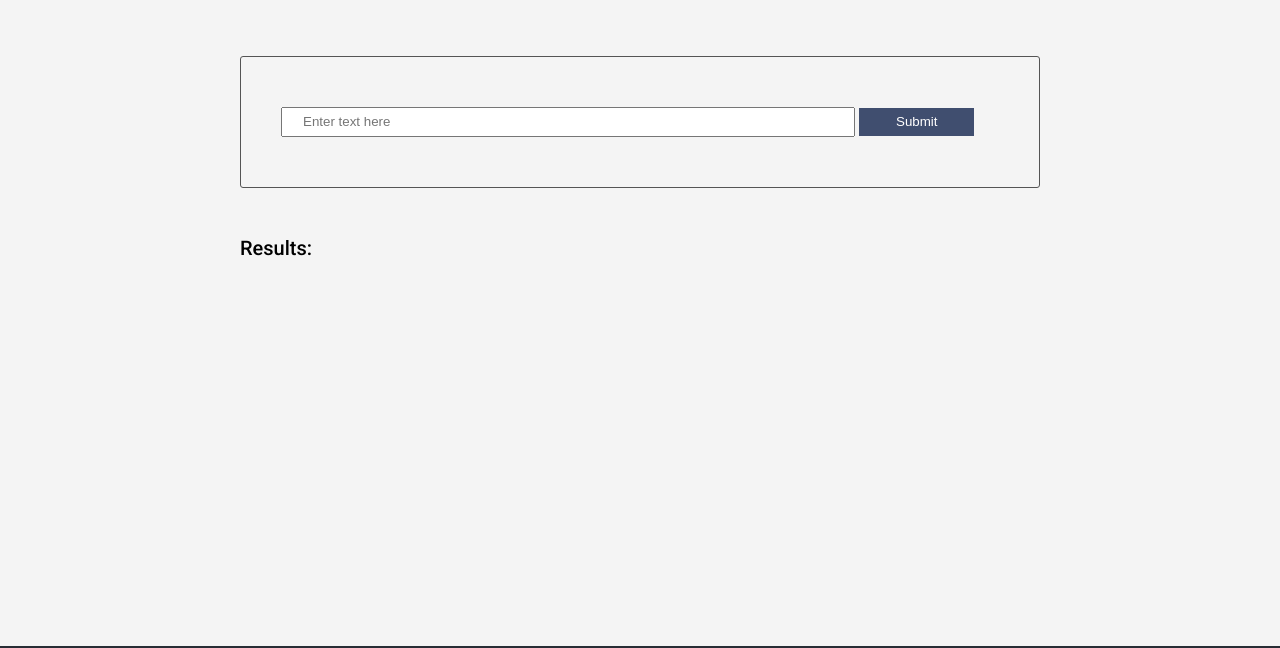
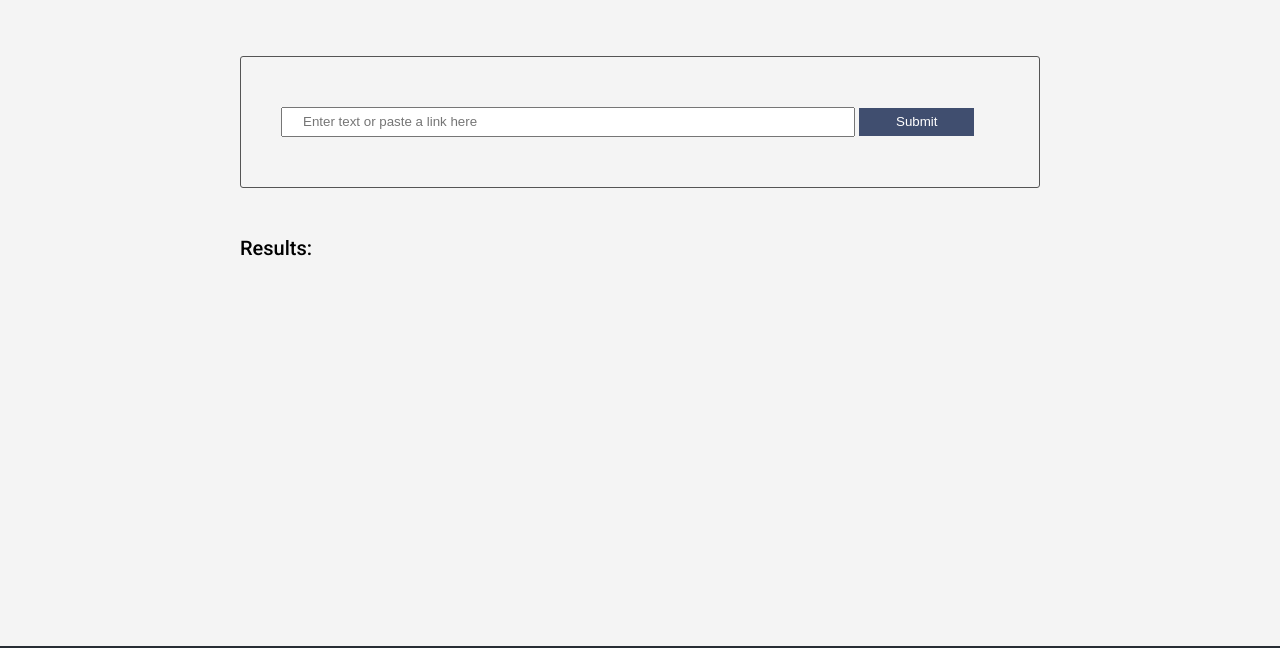
Before and after one commit to ncongduy/evaluate-nlp-project4-udacity, a website built with webpack: page src/client/views/index.html in a window 1280 px wide. Shown: the part 74-722 px from the top of the page. Built offline with nearby package versions, Linux system fonts and the light colour scheme.

Commit message:
write README.md

```diff
--- a/src/client/views/index.html
+++ b/src/client/views/index.html
@@ -18,7 +18,7 @@
     <main>
         <section>
             <form class="" onsubmit="return handleSubmit(event)">
-                <input id="name" type="text" name="input" value="" placeholder="Enter text here">
+                <input id="name" type="text" name="input" value="" placeholder="Enter text or paste a link here">
                 <input type="submit" name="" value="Submit" onclick="return Client.handleSubmit(event)"
                     onsubmit="return Client.handleSubmit(event)">
             </form>
```
Also changed, not shown: README.md, src/client/img/evaluate-news-nlp.png (added).
